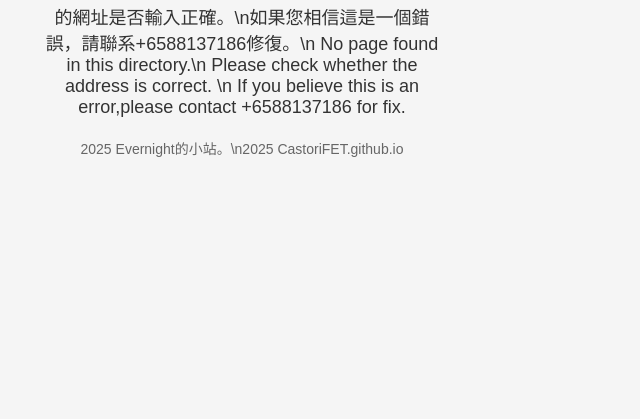
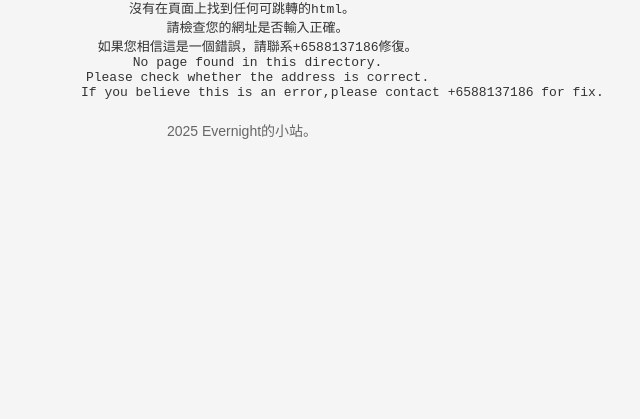
Before and after one commit to castorifet/castorifet.github.io, a plain HTML site: page 404.html in a window 1280 px wide. Shown: the part 381-800 px from the top of the page, without its empty margins (398-1038 px from the left). Drawn offline with Linux system fonts and the light colour scheme.

Commit message:
Add files via upload

```diff
--- a/404.html
+++ b/404.html
@@ -37,8 +37,13 @@
 <body>
 <div class="container">
     <h1>404 Not Found!</h1>
-    <p>沒有在頁面上找到任何可跳轉的html。\n請檢查您的網址是否輸入正確。\n如果您相信這是一個錯誤，請聯系+6588137186修復。\n No page found in this directory.\n Please check whether the address is correct. \n If you believe this is an error,please contact +6588137186 for fix.</p>
-    <div class="footer">2025 Evernight的小站。\n2025 CastoriFET.github.io</div>
+    <pre>沒有在頁面上找到任何可跳轉的html。
+    請檢查您的網址是否輸入正確。
+    如果您相信這是一個錯誤，請聯系+6588137186修復。
+    No page found in this directory.
+    Please check whether the address is correct.
+     If you believe this is an error,please contact +6588137186 for fix.</pre>
+    <div class="footer">2025 Evernight的小站。</div>
 </div>
 </body>
 </html>
```
